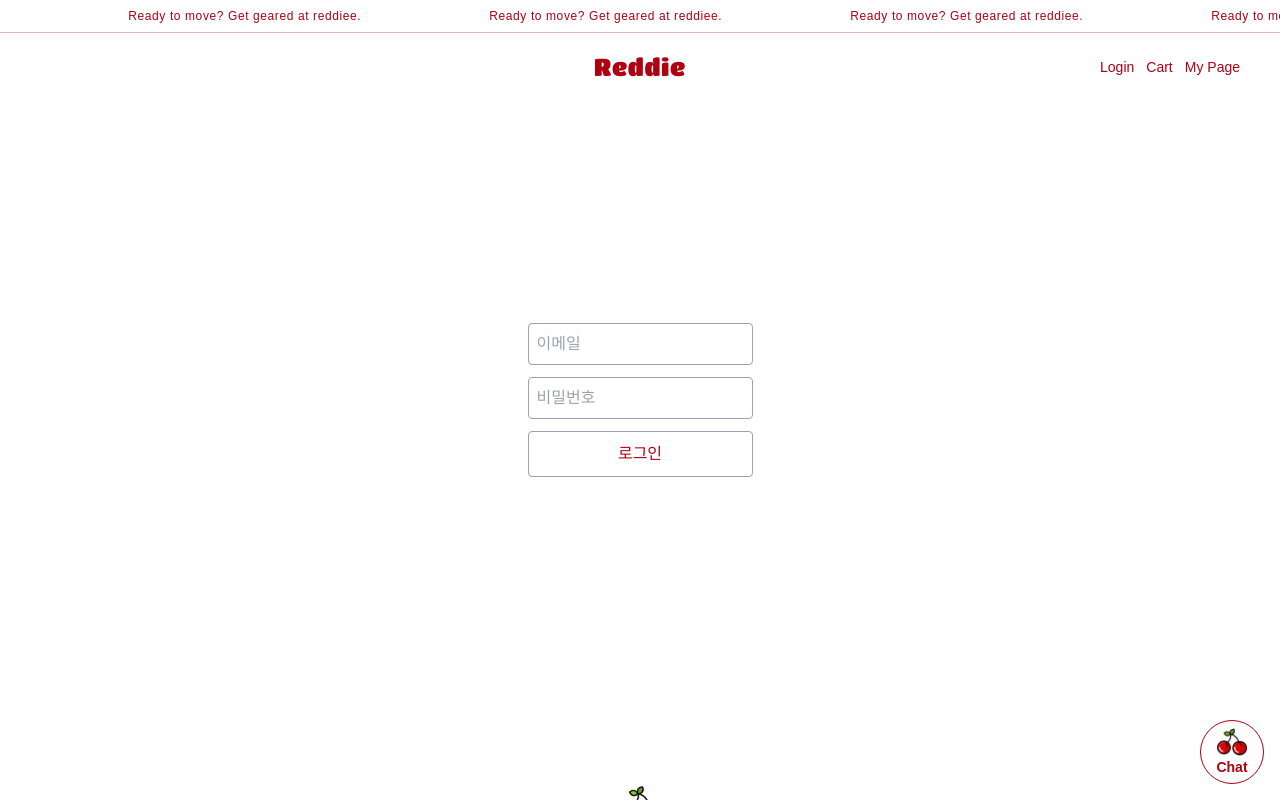
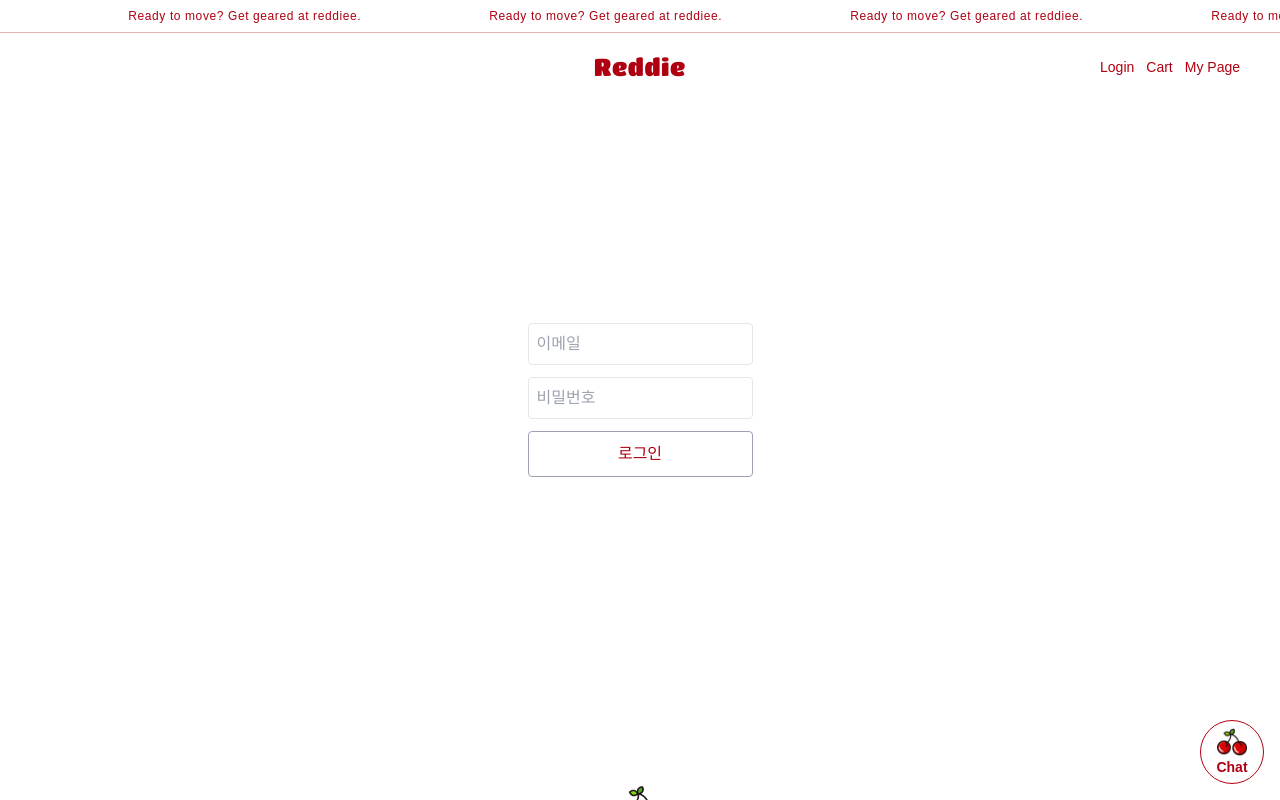
Before and after one commit to ounjuu/Reddiee_front, a Next.js app in the folder reddiee-front/: page /login in a window 1280 px wide. Built offline with nearby package versions, Linux system fonts and the light colour scheme; no server answers.

Commit message:
Fix: css

```diff
--- a/reddiee-front/src/app/login/page.tsx
+++ b/reddiee-front/src/app/login/page.tsx
@@ -63,7 +63,7 @@ export default function Login() {
           value={form.email}
           onChange={onChange}
           style={{ padding: 8, fontSize: 16 }}
-          className="border border-gray-400 rounded"
+          className="border rounded"
         />
         <input
           name="password"
@@ -73,7 +73,7 @@ export default function Login() {
           value={form.password}
           onChange={onChange}
           style={{ padding: 8, fontSize: 16 }}
-          className="border border-gray-400 rounded"
+          className="border rounded"
         />
         <button
           type="submit"
```
